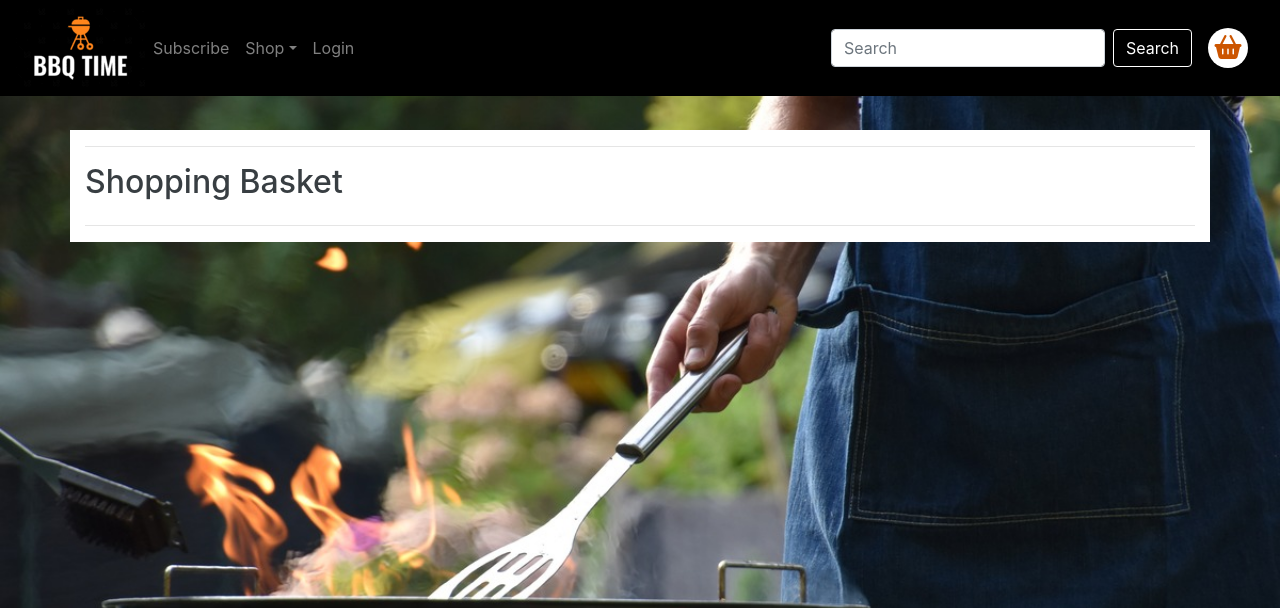
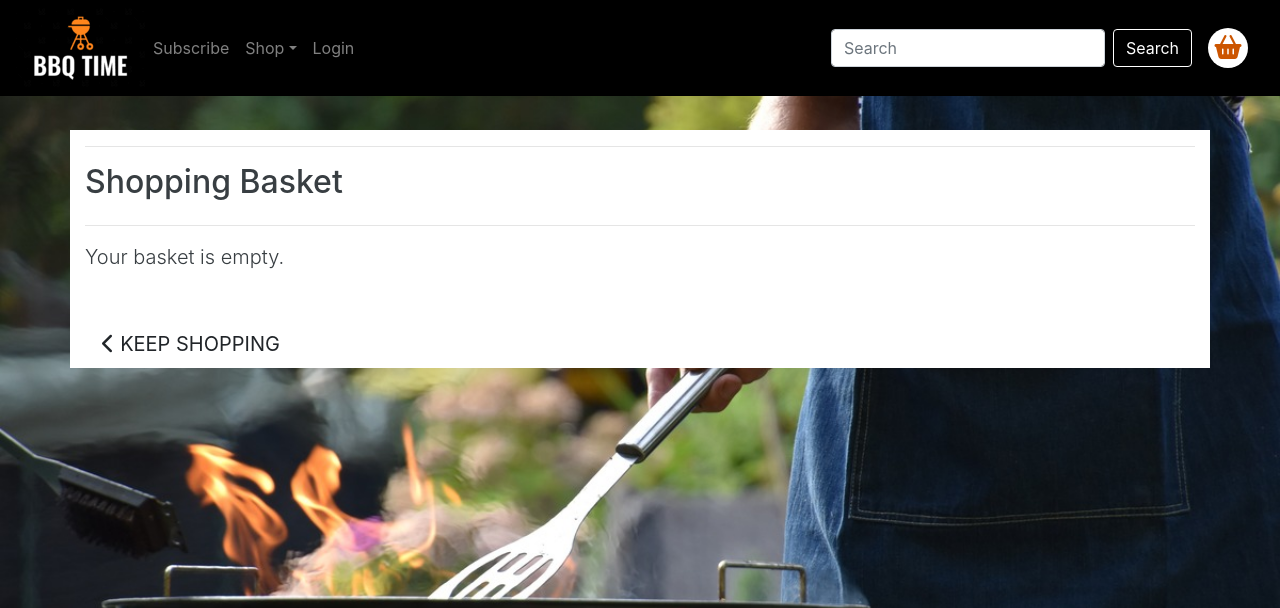
Before and after one commit to clawrence00/bbqtime, a Django app: page /basket/ in a window 1280 px wide. Shown: the top 608 px of the page. Run offline with Django 3.2, Linux system fonts and the light colour scheme; some libraries are stand-ins or nearby versions.

Commit message:
added empty basket statement

```diff
--- a/basket/templates/basket/basket.html
+++ b/basket/templates/basket/basket.html
@@ -69,13 +69,14 @@
               <a class="update-link btn btn-sm btn-success"
                 ><small>Update</small></a
               >
-
             </td>
             <td class="py-3">
-              <p>
-                £{{ item.product.price | calc_subtotal:item.quantity }}
-              </p>
-            <a class="remove-item btn btn-sm btn-danger" id="remove_{{ item.item_id }}"><small>Delete</small></a>
+              <p>£{{ item.product.price | calc_subtotal:item.quantity }}</p>
+              <a
+                class="remove-item btn btn-sm btn-danger"
+                id="remove_{{ item.item_id }}"
+                ><small>Delete</small></a
+              >
             </td>
           </tr>
           {% endfor %}
@@ -115,6 +116,17 @@
           </tr>
         </table>
       </div>
+      {% else %}
+      <p class="lead mb-5">Your basket is empty.</p>
+      <a
+        href="{% url 'shop' %}"
+        class="btn btn-outline-black rounded-0 btn-lg"
+      >
+        <span class="icon">
+          <i class="fas fa-chevron-left"></i>
+        </span>
+        <span class="text-uppercase">Keep Shopping</span>
+      </a>
       {% endif %}
     </div>
   </div>
--- a/basket/urls.py
+++ b/basket/urls.py
@@ -5,5 +5,6 @@ urlpatterns = [
     path('', views.view_basket, name='view_basket'),
     path('add/<item_id>/', views.add_to_basket, name='add_to_basket'),
     path('update/<item_id>/', views.update_basket, name='update_basket'),
-    path('remove/<item_id>/', views.remove_from_basket, name='remove_from_basket'),
+    path('remove/<item_id>/', views.remove_from_basket,
+         name='remove_from_basket'),
 ]
```
